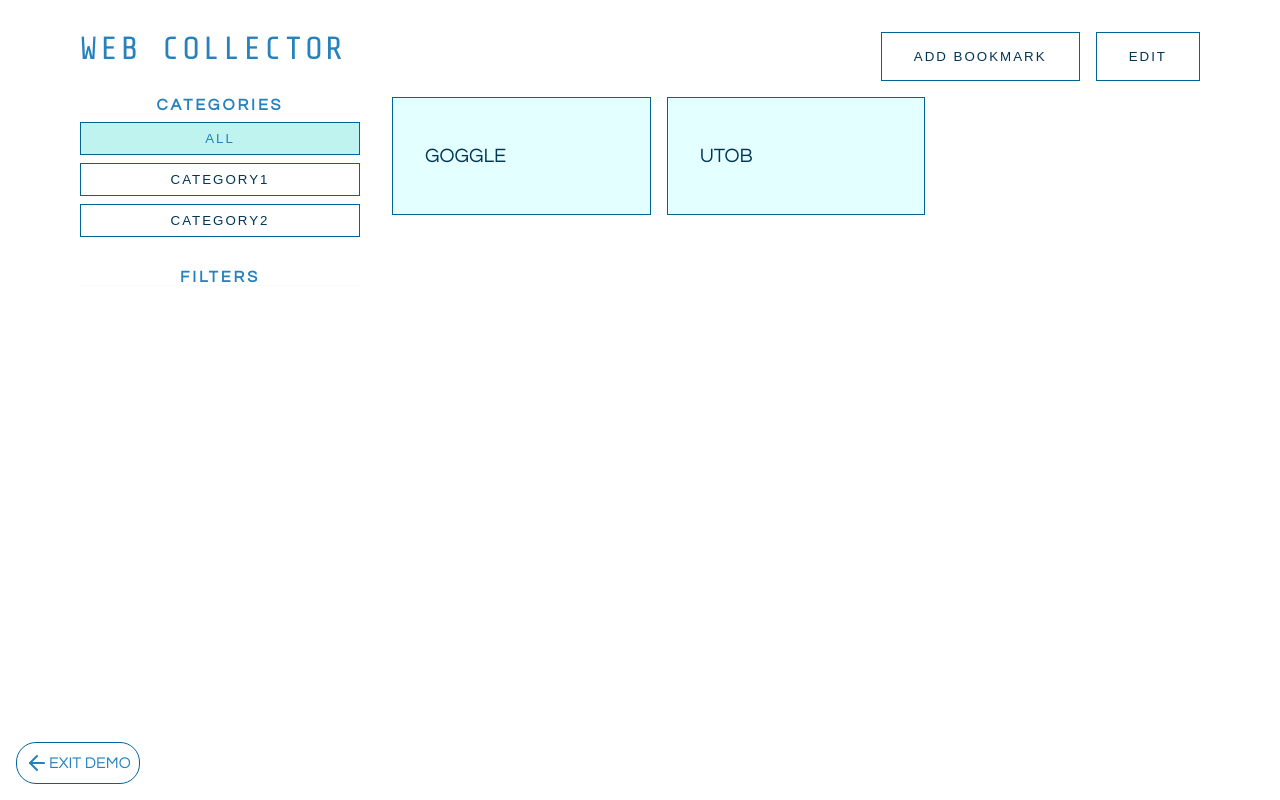
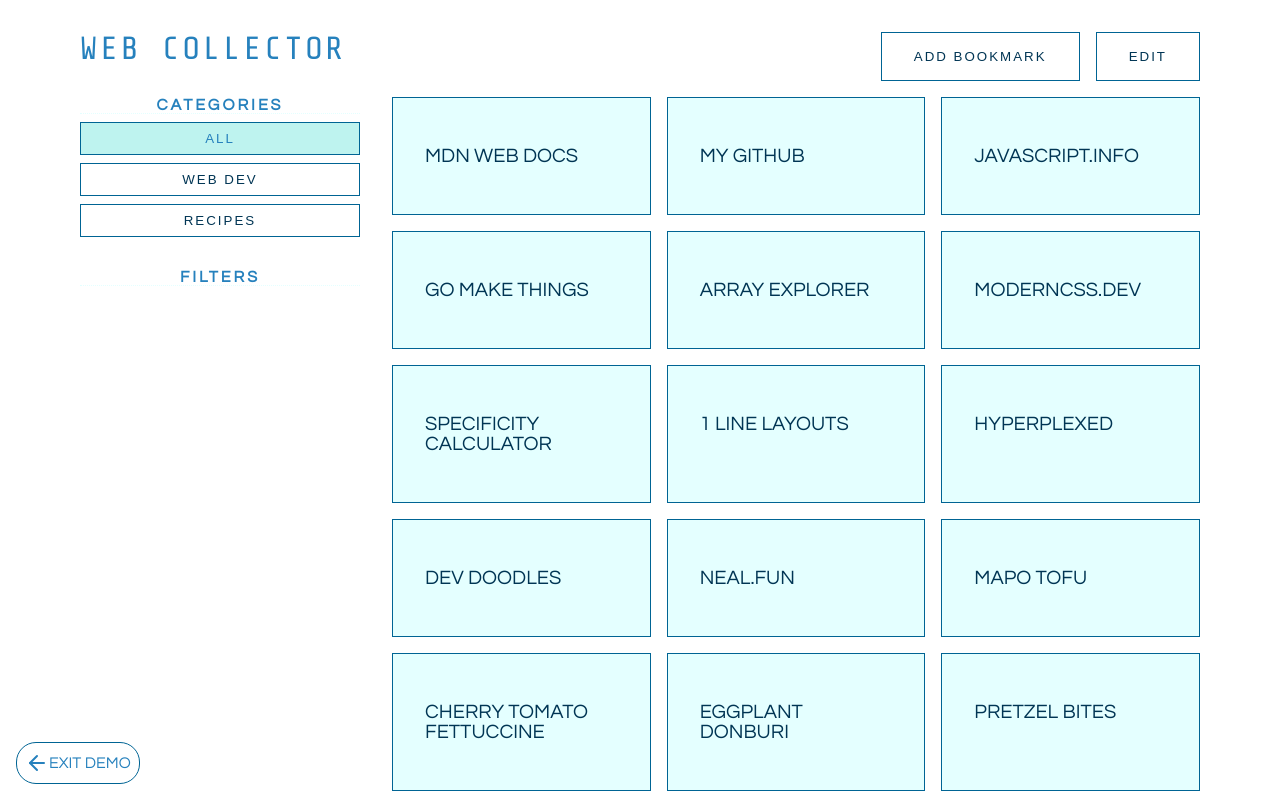
Before and after one commit to mistyb01/web-collector, a React (Create React App) app: page /#/demo in a window 1280 px wide. Shown: the top 800 px of the page. Built offline with nearby package versions, Linux system fonts and the light colour scheme.

Commit message:
updated mock data

```diff
--- a/src/data/static-data.ts
+++ b/src/data/static-data.ts
@@ -2,8 +2,34 @@
 var uniqid = require('uniqid');
 
 const mockData: BookmarkType[] = [
-    {id: uniqid(), name: "goggle", url: "google.com", description:"", category: "category1", tag: "tag1"},
-    {id: uniqid(), name: "utob", url: "google.com", description:"", category: "category2", tag: "tag2"},
+     // code stuff
+    {id: uniqid(), name: "MDN WEB DOCS", url: "https://developer.mozilla.org/en-US/", description:"Like a web dev bible", category: "web dev", tag: "general"},
+    {id: uniqid(), name: "My github", url: "https://github.com/mistyb01", description:"my project repositories", category: "web dev", tag: "general"},
+
+    {id: uniqid(), name: "Javascript.info", url: "https://www.javascript.info", description:"Handy javascript reference", category: "web dev", tag: "javascript"},
+    {id: uniqid(), name: "Go make things", url: "https://gomakethings.com/", description:"Writings on how JS works and good development practices in general", category: "web dev", tag: "javascript"},
+    {id: uniqid(), name: "Array explorer", url: "https://arrayexplorer.netlify.app/", description:"Find the array method you need without digging through the docs", category: "web dev", tag: "javascript"},
+
+    {id: uniqid(), name: "Moderncss.dev", url: "https://moderncss.dev", description:"Tutorials for modern css", category: "web dev", tag: "css"},
+    {id: uniqid(), name: "Specificity calculator", url: "https://specificity.keegan.st/", description:"Compare the specificity of css selectors", category: "web dev", tag: "css"},
+    {id: uniqid(), name: "1 line layouts", url: "http://1linelayouts.glitch.me/", description:"Modern layouts with few lines of css", category: "web dev", tag: "css"},
+
+    {id: uniqid(), name: "Hyperplexed", url: "https://www.youtube.com/@Hyperplexed", description:"Entertaining videos about frontend problem solving", category: "web dev", tag: "fun"},
+    {id: uniqid(), name: "Dev doodles", url: "https://www.instagram.com/dev_doodles/", description:"An instagram that makes colorfully illustrates web dev concepts", category: "web dev", tag: "fun"},
+    {id: uniqid(), name: "Neal.fun", url: "https://www.neal.fun", description:"Interesting and fun little web projects", category: "web dev", tag: "fun"},
+
+    // recipes
+    {id: uniqid(), name: "Mapo tofu", url: "https://www.madewithlau.com/recipes/mapo-tofu-chicken", description:"So yum", category: "recipes", tag: "main dish"},
+    {id: uniqid(), name: "Cherry tomato fettuccine", url: "https://www.sipandfeast.com/fettuccine-cherry-tomato-butter-sauce/#recipe", description:"So yum", category: "recipes", tag: "main dish"},
+    {id: uniqid(), name: "Eggplant donburi", url: "https://www.justonecookbook.com/soy-glazed-eggplant-donburi/", description:"So yum", category: "recipes", tag: "main dish"},
+
+    {id: uniqid(), name: "Pretzel bites", url: "https://sallysbakingaddiction.com/easy-homemade-soft-pretzels/", description:"time-consuming, but they were heavenly", category: "recipes", tag: "baking"},
+    {id: uniqid(), name: "Banana bread", url: "https://www.kingarthurbaking.com/recipes/whole-grain-banana-bread-recipe", description:"Whole grain, yum", category: "recipes", tag: "baking"},
+    {id: uniqid(), name: "Cinnamon rolls", url: "https://preppykitchen.com/skillet-cinnamon-rolls/", description:"Gotta try", category: "recipes", tag: "baking"},
+
+
+
+
   ];
 
   export default mockData;
```
